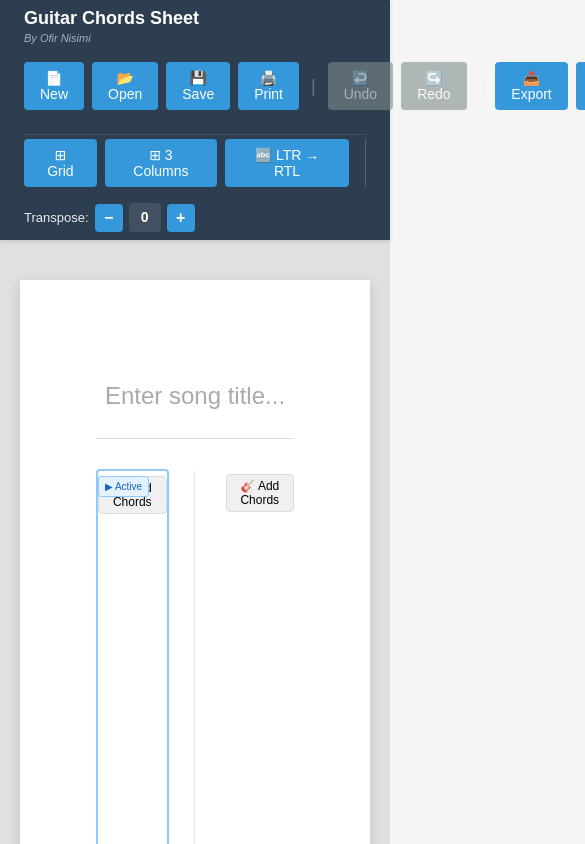
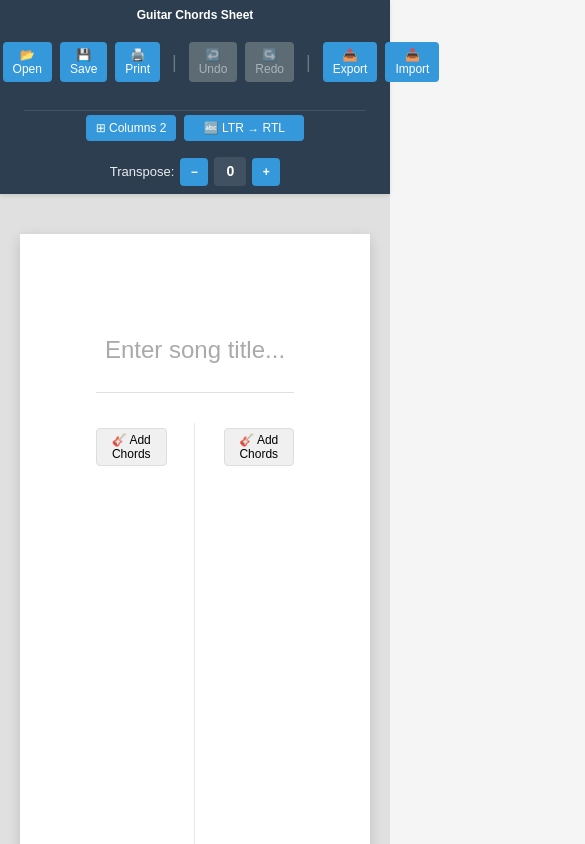
Before and after one commit to ofir5nisimi/chordsheet_studio, a React (Vite) app: page / in a window 390 px wide. Shown: the top 844 px of the page, 585 px wide, since content can reach past the window. Built offline with nearby package versions, Linux system fonts and the light colour scheme.

Commit message:
UI improvements: center toolbar, remove grid/active indicators, fix responsive layout

```diff
--- a/src/App.css
+++ b/src/App.css
@@ -34,14 +34,15 @@
   align-items: center;
   gap: 16px;
   flex-wrap: wrap;
+  position: relative;
 }
 
 .toolbar-row-main {
-  justify-content: flex-start;
+  justify-content: center;
 }
 
 .toolbar-row-secondary {
-  justify-content: flex-start;
+  justify-content: center;
   padding-top: 4px;
   border-top: 1px solid rgba(255, 255, 255, 0.1);
 }
@@ -51,18 +52,15 @@
   flex-direction: row-reverse;
 }
 
-/* App Branding */
+/* App Branding - Positioned absolutely to not affect centering */
 .app-branding {
+  position: absolute;
+  left: 0;
+  top: 50%;
+  transform: translateY(-50%);
   display: flex;
   flex-direction: column;
   align-items: flex-start;
-  margin-right: 16px;
-}
-
-.app.rtl .app-branding {
-  align-items: flex-end;
-  margin-right: 0;
-  margin-left: 16px;
 }
 
 .app-title {
@@ -94,37 +92,27 @@
 }
 
 .file-actions {
-  border-right: 1px solid rgba(255, 255, 255, 0.2);
-  padding-right: 16px;
+  /* No border needed - centered layout */
 }
 
 .app.rtl .file-actions {
-  border-right: none;
-  border-left: 1px solid rgba(255, 255, 255, 0.2);
-  padding-right: 0;
-  padding-left: 16px;
+  /* No border needed - centered layout */
 }
 
 .view-actions {
-  border-right: 1px solid rgba(255, 255, 255, 0.2);
-  padding-right: 16px;
+  /* No border needed - centered layout */
 }
 
 .app.rtl .view-actions {
-  border-right: none;
-  border-left: 1px solid rgba(255, 255, 255, 0.2);
-  padding-right: 0;
-  padding-left: 16px;
+  /* No border needed - centered layout */
 }
 
 .status-section {
-  margin-left: auto;
+  position: absolute;
+  right: 0;
+  top: 50%;
+  transform: translateY(-50%);
   gap: 12px;
-}
-
-.app.rtl .status-section {
-  margin-left: 0;
-  margin-right: auto;
 }
 
 /* Toolbar Divider */
@@ -404,6 +392,49 @@
   border-color: rgba(255, 255, 255, 0.5);
 }
 
+/* Responsive: Shrink branding on smaller screens */
+@media (max-width: 1400px) {
+  .app-branding {
+    position: static;
+    transform: none;
+    margin-bottom: 4px;
+  }
+
+  .status-section {
+    position: static;
+    transform: none;
+    margin-bottom: 4px;
+  }
+
+  .toolbar-row-main {
+    flex-wrap: wrap;
+    justify-content: center;
+  }
+
+  .app-title {
+    font-size: 14px;
+  }
+
+  .app-author {
+    font-size: 9px;
+  }
+}
+
+@media (max-width: 1000px) {
+  .app-title {
+    font-size: 12px;
+  }
+
+  .app-author {
+    display: none;
+  }
+
+  .toolbar-button {
+    padding: 6px 10px;
+    font-size: 12px;
+  }
+}
+
 /* Print Styles */
 @media print {
   /* Set page size and margins */
--- a/src/App.tsx
+++ b/src/App.tsx
@@ -644,20 +644,12 @@ function App() {
           {/* View Actions */}
           <div className="toolbar-section view-actions">
           <button
-            className={`toolbar-button ${showGrid ? 'active' : ''}`}
-            onClick={toggleGrid}
-            aria-label={`${showGrid ? 'Hide' : 'Show'} alignment grid`}
-            title="Toggle Grid (Ctrl+G)"
-          >
-            ⊞ Grid
-          </button>
-          <button
             className={`toolbar-button ${columnCount === 3 ? 'active' : ''}`}
             onClick={toggleColumnCount}
             aria-label={`Switch to ${columnCount === 2 ? '3' : '2'} columns`}
             title="Toggle 3rd Column"
           >
-            {columnCount === 2 ? '⊞ 3 Columns' : '⊟ 2 Columns'}
+            {columnCount === 2 ? '⊞ Columns 2' : '⊟ Columns 3'}
           </button>
           <button
             className={`toolbar-button direction-toggle ${direction === 'rtl' ? 'active' : ''}`}
@@ -667,9 +659,6 @@ function App() {
           >
             {direction === 'ltr' ? '🔤 LTR → RTL' : '🔠 RTL → LTR'}
           </button>
-          {direction === 'rtl' && (
-            <span className="rtl-indicator" title="Right-to-Left mode active">עב</span>
-          )}
         </div>
 
         {/* Transpose Controls - force LTR to prevent RTL reversal */}
--- a/src/components/A4Page.tsx
+++ b/src/components/A4Page.tsx
@@ -81,21 +81,6 @@ const A4Page: React.FC<A4PageProps> = ({
   const middleOverflow = middleLineCount > MAX_LINES_PER_COLUMN;
   const rightOverflow = rightLineCount > MAX_LINES_PER_COLUMN;
 
-  // Determine which column should be active (next to write in)
-  const activeColumn = useMemo(() => {
-    if (direction === 'ltr') {
-      // LTR: left -> middle (if 3 cols) -> right
-      if (leftLineCount <= MAX_LINES_PER_COLUMN || leftColumnText.trim() === '') return 'left';
-      if (columnCount === 3 && (middleLineCount <= MAX_LINES_PER_COLUMN || middleColumnText.trim() === '')) return 'middle';
-      return 'right';
-    } else {
-      // RTL: right -> middle (if 3 cols) -> left
-      if (rightLineCount <= MAX_LINES_PER_COLUMN || rightColumnText.trim() === '') return 'right';
-      if (columnCount === 3 && (middleLineCount <= MAX_LINES_PER_COLUMN || middleColumnText.trim() === '')) return 'middle';
-      return 'left';
-    }
-  }, [direction, columnCount, leftLineCount, middleLineCount, rightLineCount, leftColumnText, middleColumnText, rightColumnText]);
-
   // Check if all columns are full (need new page)
   const allColumnsFull = useMemo(() => {
     if (columnCount === 2) {
@@ -154,10 +139,7 @@ const A4Page: React.FC<A4PageProps> = ({
           {/* Columns Layout */}
           <div className={`columns-container columns-${columnCount} ${direction}`}>
             {/* Left Column */}
-            <div className={`column ${leftOverflow ? 'overflow' : ''} ${activeColumn === 'left' ? 'active' : ''}`} ref={leftEditorRef}>
-              {activeColumn === 'left' && !leftOverflow && (
-                <div className="active-indicator">▶ Active</div>
-              )}
+            <div className={`column ${leftOverflow ? 'overflow' : ''}`} ref={leftEditorRef}>
               {leftOverflow && (
                 <div className="overflow-indicator" title="Content exceeds page - move to next column">
                   ⚠️ Overflow - Move to next column
@@ -179,10 +161,7 @@ const A4Page: React.FC<A4PageProps> = ({
 
             {/* Middle Column (only shown when columnCount is 3) */}
             {columnCount === 3 && (
-              <div className={`column ${middleOverflow ? 'overflow' : ''} ${activeColumn === 'middle' ? 'active' : ''}`} ref={middleEditorRef}>
-                {activeColumn === 'middle' && !middleOverflow && (
-                  <div className="active-indicator">▶ Active</div>
-                )}
+              <div className={`column ${middleOverflow ? 'overflow' : ''}`} ref={middleEditorRef}>
                 {middleOverflow && (
                   <div className="overflow-indicator" title="Content exceeds page - move to next column">
                     ⚠️ Overflow - Move to next column
@@ -204,10 +183,7 @@ const A4Page: React.FC<A4PageProps> = ({
             )}
 
             {/* Right Column */}
-            <div className={`column ${rightOverflow ? 'overflow' : ''} ${activeColumn === 'right' ? 'active' : ''}`} ref={rightEditorRef}>
-              {activeColumn === 'right' && !rightOverflow && (
-                <div className="active-indicator">▶ Active</div>
-              )}
+            <div className={`column ${rightOverflow ? 'overflow' : ''}`} ref={rightEditorRef}>
               {rightOverflow && (
                 <div className="overflow-indicator" title="Content exceeds page - move to next column">
                   ⚠️ Overflow - Move to next column
--- a/src/styles/A4Page.css
+++ b/src/styles/A4Page.css
@@ -107,7 +107,7 @@
   flex: 1;
   min-height: 400px;
   position: relative;
-  padding-top: 35px; /* Space for chord mode toggle */
+  padding-top: 45px; /* Space for chord mode toggle buttons */
 }
 
 /* Column separator line */
@@ -167,35 +167,6 @@
   border: 2px solid #ffc107;
   border-radius: 4px;
   background-color: rgba(255, 243, 205, 0.1);
-}
-
-/* Active column indicator */
-.active-indicator {
-  position: absolute;
-  top: 5px;
-  left: 0;
-  background-color: #e3f2fd;
-  color: #1565c0;
-  font-size: 10px;
-  padding: 2px 6px;
-  border-radius: 3px;
-  border: 1px solid #90caf9;
-  z-index: 15;
-}
-
-/* RTL mode - active indicator on right */
-.columns-container.rtl .active-indicator {
-  left: auto;
-  right: 0;
-}
-
-.column.active {
-  border: 2px solid #90caf9;
-  border-radius: 4px;
-}
-
-.column.active.overflow {
-  border-color: #ffc107;
 }
 
 /* New page indicator */
--- a/src/styles/LyricsEditor.css
+++ b/src/styles/LyricsEditor.css
@@ -12,7 +12,7 @@
 /* Chord Mode Toggle Button */
 .editor-controls {
   position: absolute;
-  top: -30px;
+  top: -40px;
   right: 0;
   display: flex;
   gap: 8px;
```
